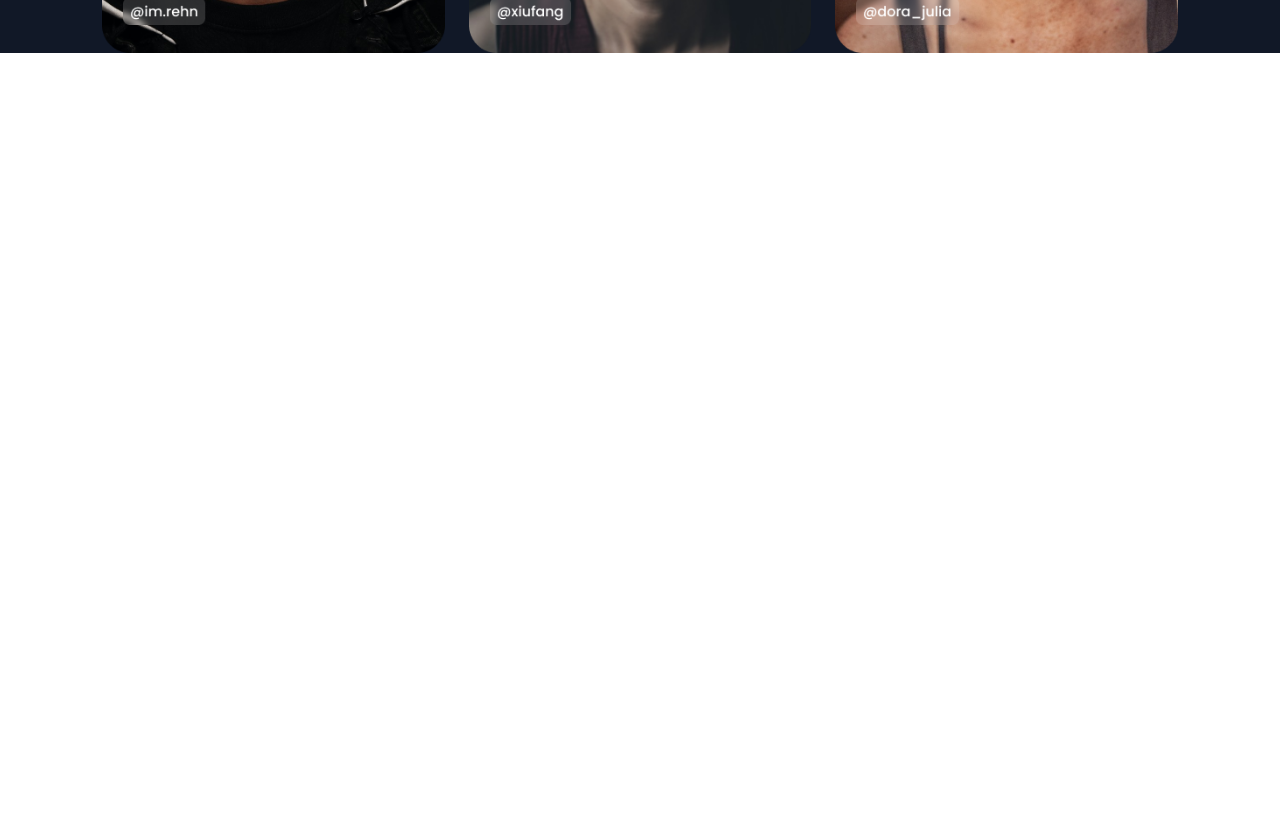
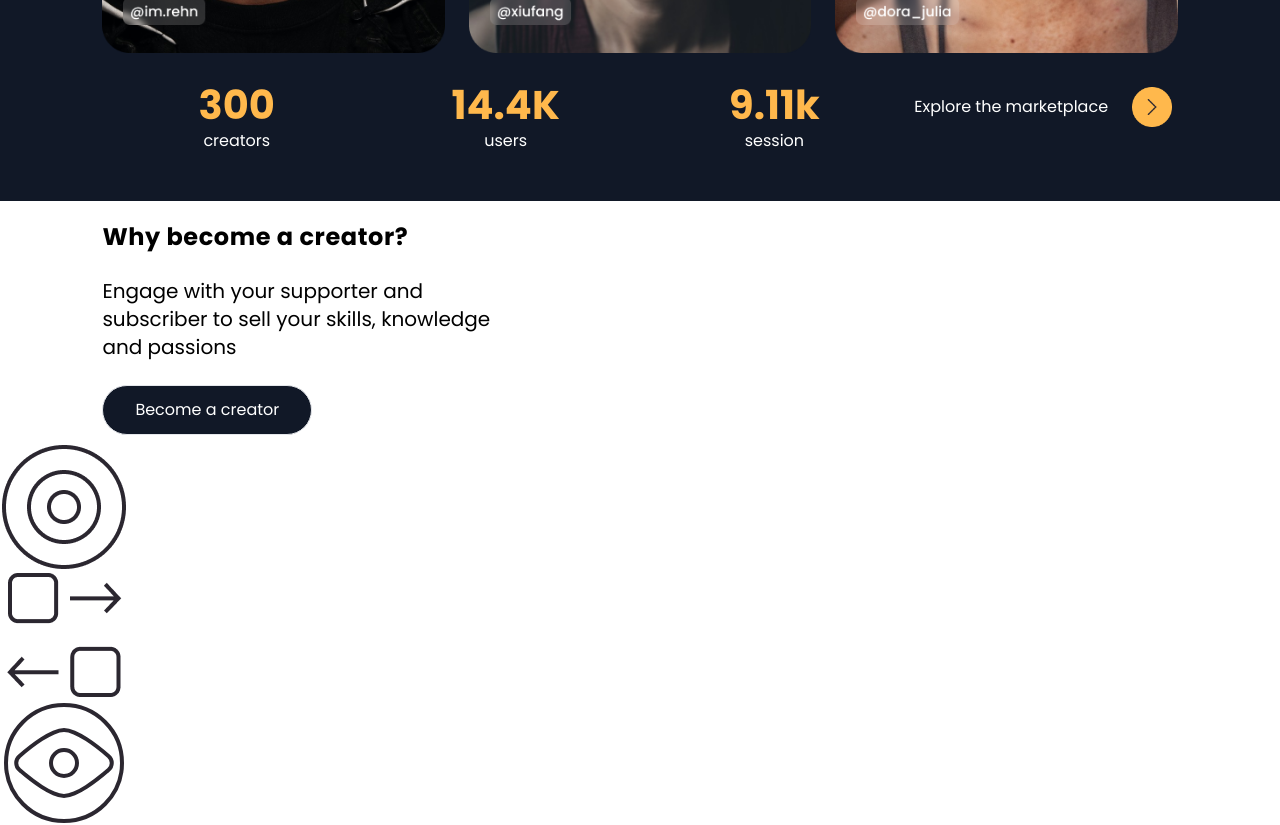
Before and after one commit to sazzadurrahmaan/Yodora-with-react, a React (Vite) app: page / in a window 1280 px wide. Shown: the part 1260-2085 px from the top of the page. Before the commit the page ends 1321 px from the top, so only its background shows below. Built offline with nearby package versions, Linux system fonts and the light colour scheme.

Commit message:
Creators component and its text+ image added

```diff
--- /dev/null
+++ b/src/components/Creators/Creators.css
@@ -0,0 +1,3 @@
+#why{
+    margin:8px 8%;
+}
--- /dev/null
+++ b/src/components/Creators/Creators.jsx
@@ -0,0 +1,42 @@
+import React from 'react';
+import './Creators.css'
+import engagement from '../../assets/engaze-svg.png';
+import autonomy from '../../assets/autonomy-svg.png';
+import free from '../../assets/free-svg.svg';
+import earn from '../../assets/earn-svg.svg';
+const Creators = () => {
+    return (
+        <div>
+            <div id="why">
+                <h1 className='text-2xl font-semibold tracking-wide mt-5'>Why become a creator?</h1>
+                <p className='text-xl font-normal tracking wide mt-6'>Engage with your supporter and <br/> subscriber to sell your skills, knowledge <br/> and passions </p>
+                <button className='flex justify-center items-center px-8 py-3 mt-6 bg-gray-900 border rounded-full text-white'>Become a creator</button>
+            </div>
+            <div id="eafe">
+                <div className="engagement">
+                    <img src={engagement} alt="" />
+                    <h1></h1>
+                    <p></p>
+                </div>
+                <div className="engagement">
+                    <img src={autonomy} alt="" />
+                    <h1></h1>
+                    <p></p>
+                </div>
+                <div className="engagement">
+                    <img src={free} alt="" />
+                    <h1></h1>
+                    <p></p>
+                </div>
+                <div className="engagement">
+                    <img src={earn} alt="" />
+                    <h1></h1>
+                    <p></p>
+                </div>
+            </div>
+        </div>
+
+    );
+};
+
+export default Creators;
--- a/src/components/Hero/Hero.jsx
+++ b/src/components/Hero/Hero.jsx
@@ -4,6 +4,7 @@ import './Hero.css'
 import circleImage from '../../assets/Frame.png'
 import floatingImage from '../../assets/img.png'
 import Team from '../Team/Team';
+import Creators from '../Creators/Creators';
 const Hero = () => {
     return (
         <div >
@@ -29,6 +30,7 @@ const Hero = () => {
 
             </section> */}
             <Team></Team>
+            <Creators></Creators>
         </div>
     );
 };
--- a/src/components/Team/Team.css
+++ b/src/components/Team/Team.css
@@ -1,4 +1,4 @@
-#team-text,#team-img{
+#team-text,#team-img,#team-info{
     margin:8px 8%;
 }
 #team-text  h1{
@@ -7,3 +7,20 @@
 #team-img{
     margin-top: 5rem;
 }
+#team-info h1{
+    color: #FFB84C;
+font-family: Poppins;
+font-size: 40px;
+font-style: normal;
+font-weight: 700;
+line-height: 48px; /* 120% */
+margin-top: 20px;
+}
+#team-info p{
+    color: #FFF;
+font-family: Poppins;
+font-size: 16px;
+font-style: normal;
+font-weight: 400;
+line-height: 24px; /* 150% */
+}
--- a/src/components/Team/Team.jsx
+++ b/src/components/Team/Team.jsx
@@ -3,10 +3,12 @@ import './Team.css'
 import teamImg1 from '../../assets/img-card.png';
 import teamImg2 from '../../assets/img-card (1).png';
 import teamImg3 from '../../assets/img-card (2).png';
+import arroIcon from '../../assets/arrow-icon.png';
+
 
 const Team = () => {
     return (
-        <section className='bg-gray-900' id="team">
+        <section className='bg-gray-900 pb-10' id="team">
             <div id="team-text">
                 <h1 className='md:text-4xl lg:text-5xl font-poppins text-3xl  font-semibold  tracking-wide text-white'><span className='text-orange-500 '>Get direct</span><br />
                     knowledge and <br /> insight.
@@ -17,6 +19,24 @@ const Team = () => {
                 <img className ="mt-6" src={teamImg2} alt="" />
                 <img className ="mt-6" src={teamImg3} alt="" />
             </div>
+            <div id="team-info" className='text-center md:grid md:grid-cols-4 md:font-semibold'>
+                <div className="creators">
+                    <h1>300</h1>
+                    <p>creators</p>
+                </div>
+                <div className="users">
+                    <h1>14.4K</h1>
+                    <p>users</p>
+                </div>
+                <div className="session">
+                    <h1>9.11k</h1>
+                    <p>session</p>
+                </div>
+                <div className="flex items-center justify-center">
+                    <p>Explore the marketplace</p>
+                    <img className='w-10 h-10 ml-6' src={arroIcon} alt="" />
+                </div>
+            </div>
 
         </section>
 
```
